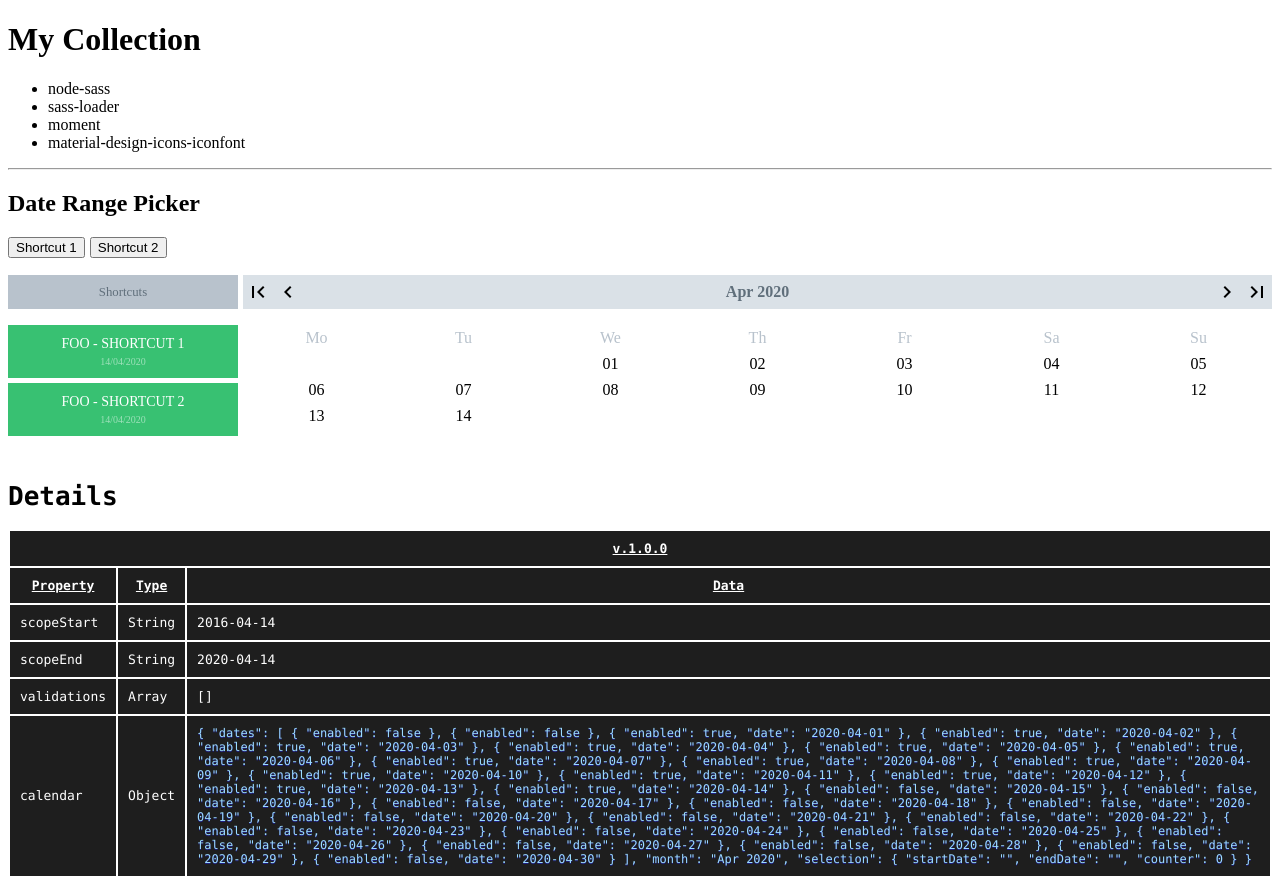
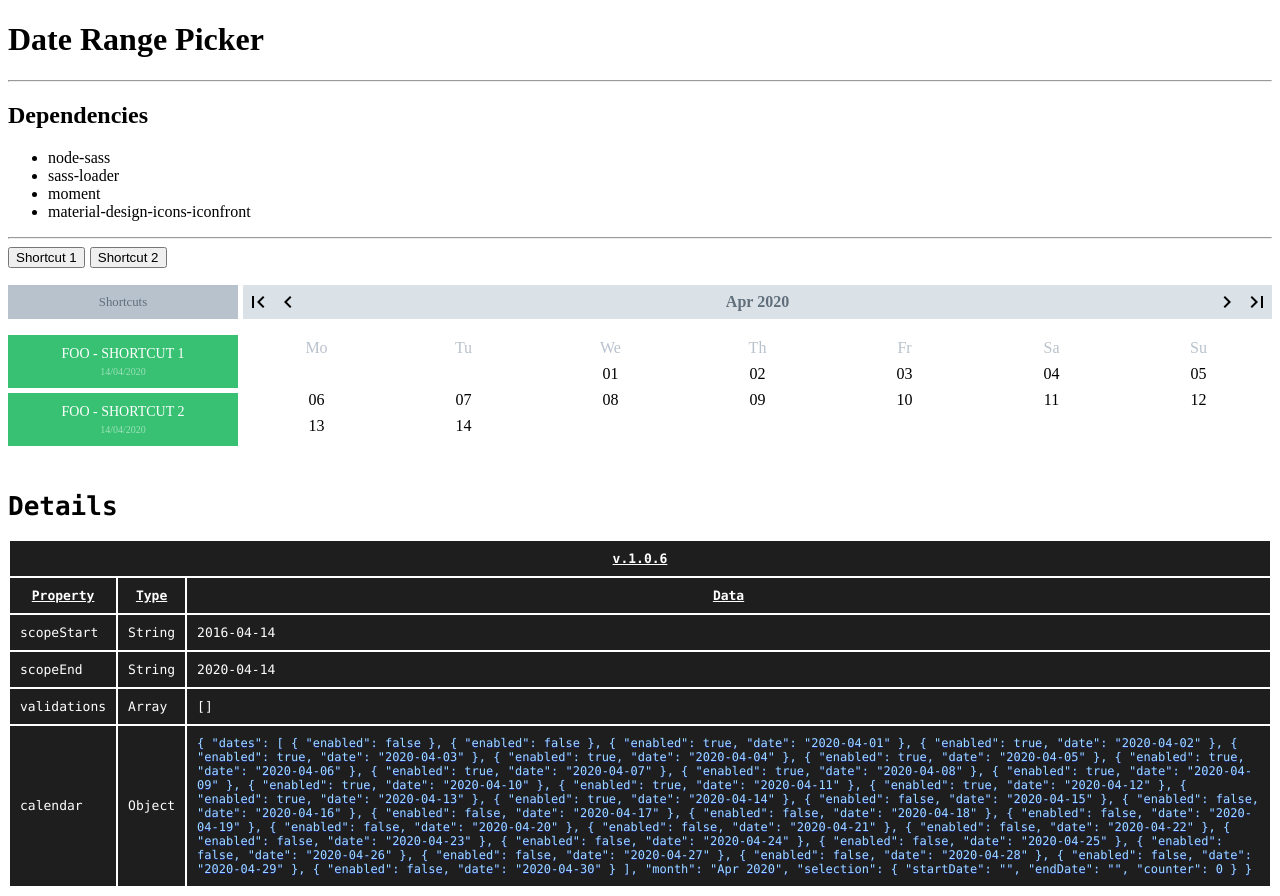
Before and after one commit to Ansonhkg/bit-collection, a Vue app: page / in a window 1280 px wide. Built offline with nearby package versions, Linux system fonts and the light colour scheme.

Commit message:
Add demos layout

```diff
--- a/src/App.vue
+++ b/src/App.vue
@@ -1,75 +1,22 @@
 <template>
   <div id="app">
-    <h1>My Collection</h1>
-    <ul>
-      <li>node-sass</li>
-      <li>sass-loader</li>
-      <li>moment</li>
-      <li>material-design-icons-iconfont</li>
-    </ul>
-    <hr>
-    <h2>Date Range Picker</h2>
-    <button @click="shortcuts_1()" style="margin-right: 5px;">Shortcut 1</button>
-    <button @click="shortcuts_2()">Shortcut 2</button>
-    <DateRangePicker
-      :shortcuts="shortcuts"
-      :demo="true"
-    />
-    <!-- <DRP/> -->
 
+
+    <component v-bind:is="'DateRangePicker'"></component>
   </div>
 </template>
 
 <script>
-import DateRangePicker from './components/DateRangePicker/DateRangePicker';
-// import DRP from '@bit/ansonhkg.collection.faros-date-range-picker';
+import DateRangePicker from './demos/DateRangePicker';
 
 export default {
   data(){
-    return {
-      shortcuts: [
-        {
-          title: 'FOO - SHORTCUT 1',
-          number: 3,
-          unit: 'days'
-        },
-        {
-          title: 'FOO - SHORTCUT 2',
-          number: 3,
-          unit: 'days'
-        }
-      ]
-    }
+
   },
   components:{
-    DateRangePicker,
-    // DRP
+    DateRangePicker
   },
-  methods:{
-    shortcuts_1(){
-      this.shortcuts = [
-        {
-          title: 'FOO - SHORTCUT 1',
-          number: 3,
-          unit: 'days'
-        },
-        {
-          title: 'FOO - SHORTCUT 2',
-          number: 3,
-          unit: 'days'
-        }
-      ]
-    },
-    shortcuts_2(){
-      this.shortcuts = [
-        {
-          title: 'BAR - SHORTCUT 2',
-          number: 5,
-          unit: 'days'
-        }
-      ]
-    }
-  }
+
 }
 </script>
 
--- a/src/components/DateRangePicker/DateRangePicker.vue
+++ b/src/components/DateRangePicker/DateRangePicker.vue
@@ -68,7 +68,7 @@
             <h1>Details</h1>
             <table>
                 <tr>
-                    <th colspan="3">v.1.0.0</th>
+                    <th colspan="3">v.1.0.6</th>
                 </tr>
                 <tr>
                     <th>Property</th>
@@ -324,8 +324,8 @@ export default {
         onProduceChart(){
             var composed_object = {
                 dayMode: this.calendar.selection.endDate == '',
-                selectedStartDate: this.calendar.selection.startDate,
-                selectedEndDate: this.calendar.selection.endDate,
+                startDate: this.calendar.selection.startDate,
+                endDate: this.calendar.selection.endDate,
                 raw: this.calendar
             }
             console.log(composed_object);
--- /dev/null
+++ b/src/demos/DateRangePicker.vue
@@ -0,0 +1,82 @@
+<template>
+	<MyTemplate :settings="myTemplate">
+
+		<!-- demo -->
+		<button @click="shortcuts_1()" style="margin-right: 5px;">Shortcut 1</button>
+		<button @click="shortcuts_2()">Shortcut 2</button>
+
+		<DateRangePicker
+			:shortcuts="shortcuts"
+			:demo="true"
+		/>
+	</MyTemplate>
+</template>
+
+<script>
+import MyTemplate from './template';
+import DateRangePicker from '../components/DateRangePicker/DateRangePicker';
+
+export default {
+  components:{
+		DateRangePicker,
+		MyTemplate
+  },
+  data(){
+    return {
+			// layout settings
+			myTemplate:{
+				title: 'Date Range Picker',
+				dependencies:[
+					'node-sass',
+					'sass-loader',
+					'moment',
+					'material-design-icons-iconfront'
+				],
+			},
+
+			// demo variables
+      shortcuts: [
+        {
+          title: 'FOO - SHORTCUT 1',
+          number: 3,
+          unit: 'days'
+        },
+        {
+          title: 'FOO - SHORTCUT 2',
+          number: 3,
+          unit: 'days'
+        }
+      ]
+    }
+  },
+  methods:{
+    shortcuts_1(){
+      this.shortcuts = [
+        {
+          title: 'FOO - SHORTCUT 1',
+          number: 3,
+          unit: 'days'
+        },
+        {
+          title: 'FOO - SHORTCUT 2',
+          number: 3,
+          unit: 'days'
+        }
+      ]
+    },
+    shortcuts_2(){
+      this.shortcuts = [
+        {
+          title: 'BAR - SHORTCUT 2',
+          number: 5,
+          unit: 'days'
+        }
+      ]
+    }
+  }
+}
+</script>
+
+<style>
+
+</style>
--- /dev/null
+++ b/src/demos/template.vue
@@ -0,0 +1,23 @@
+<template>
+	<div class="frame">
+		<!-- header -->
+		<h1>{{ settings.title }}</h1>
+		<hr>
+		<h2>Dependencies</h2>
+		<ul>
+			<li v-for="dependency in settings.dependencies" :key="dependency">
+				{{ dependency}}
+			</li>
+		</ul>
+		<hr>
+
+		<!-- content -->
+		<slot></slot>
+	</div>
+</template>
+
+<script>
+export default {
+	props:['settings']
+}
+</script>
```
Also changed, not shown: src/components/DateRangePicker/README.md, 1 other file (tests, documents, lock files or other folders).
